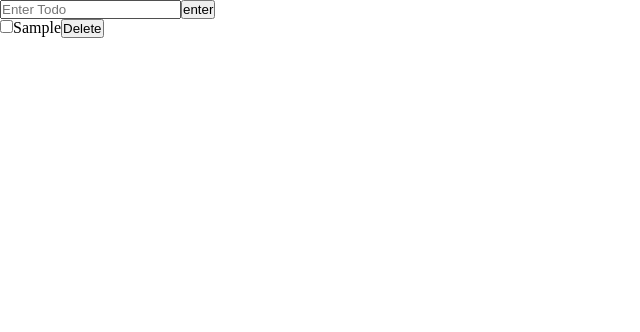
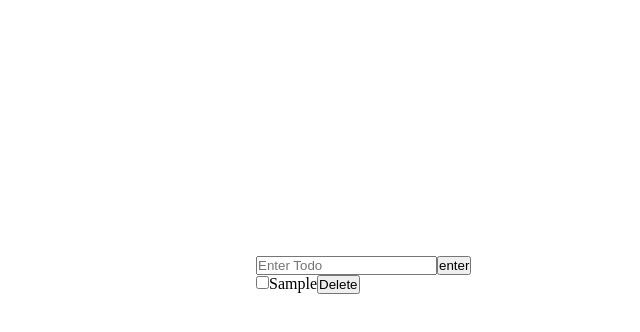
Before and after one commit to zacharyramsumair/reactToDo, a React (Vite) app: page / in a window 1280 px wide. Both pictures are taken after typing "Sample" into the empty fields and a click on the button "enter". Shown: the top 332 px of the page, without its empty margins (0-640 px from the left). Built offline with nearby package versions, Linux system fonts and the light colour scheme.

Commit message:
todo list works with local storage, everything besides mantaining checked or not

```diff
--- a/src/App.jsx
+++ b/src/App.jsx
@@ -1,38 +1,65 @@
-import { useState } from "react";
+import { useState, useEffect } from "react";
 import { nanoid } from "nanoid";
 
 function App() {
+
 	let [todos, setTodos] = useState([]);
 	let [current, setCurrent] = useState("");
+
+
+  useEffect(() => {
+    console.log("getting")
+    if(localStorage.getItem("todos")){
+      setTodos(JSON.parse(localStorage.getItem("todos")))
+
+    }
+  }, []);
+
+
+
 
 	function handleChange(e) {
 		e.preventDefault();
 		setCurrent(e.target.value);
+	}
+	function handleCheck(key) {
+		// e.preventDefault();
+    // setTodos((prev) => [...prev, {todo: current, key:nanoid(), checked:!{}}]);
+
 	}
 
 	function updateTodos(e) {
 		e.preventDefault();
 
 
-		setTodos((prev) => [...prev, {todo: current, key:nanoid()}]);
+		setTodos((prev) => [...prev, {todo: current, key:nanoid(), checked:false}]);
+    localStorage.setItem('todos', JSON.stringify(todos));
+    // setLocalStorage()
+
+
 		setCurrent("");
 	}
 
 
   function deleteTodo(key){
-    console.log()
+    console.log(todos)
 
     setTodos(prev =>{
       return prev.filter((todo)=> todo.key !== key )
     })
+
+    // setLocalStorage(JSON.stringify(todos.filter((todo)=> todo.key !== key)))
+    localStorage.setItem('todos', JSON.stringify(todos.filter((todo)=> todo.key !== key)));
   }
 
 	let todoElements =
 		todos.length > 0
 			? todos.map((todo) => (
 					<li key={todo.key}>
-						<input type="checkbox" id={todo.key} name={todo.key} value={todo.todo} />
-						<label for={todo.key}>{todo.todo}</label>
+						<input type="checkbox" id={todo.key} name={todo.key} checked={todo.checked} onChange={()=> handleCheck(key)} />
+						<label htmlFor={todo.key}>{todo.todo}</label>
+
+            {/* {todo.todo} */}
 
 						<span>
 							<button onClick={()=> deleteTodo(todo.key)}>Delete</button>
@@ -40,6 +67,16 @@ function App() {
 					</li>
 			  ))
 			: null;
+
+
+  // function setLocalStorage(){
+  //   console.log(todos)
+  //   localStorage.setItem('todos', JSON.stringify(todos));
+
+  // }
+
+
+
 
 	return (
 		<main className="app">
--- a/src/index.css
+++ b/src/index.css
@@ -3,3 +3,19 @@
   padding: 0;
   box-sizing: border-box;
 }
+
+
+
+.app{
+  display: flex;
+  justify-content: center;
+  /* align-items: center;  */
+  flex-direction: column;
+  margin: 20%;
+}
+
+
+li{
+  list-style: none;
+  align-items: flex-start;
+}
```
